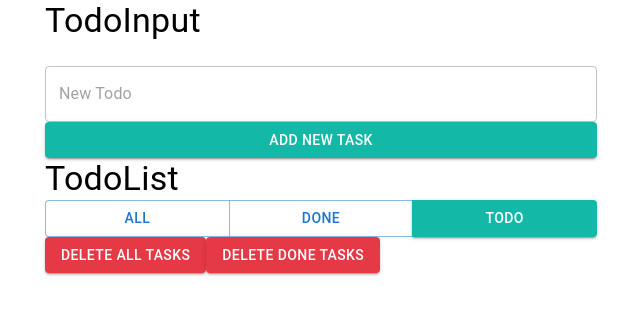
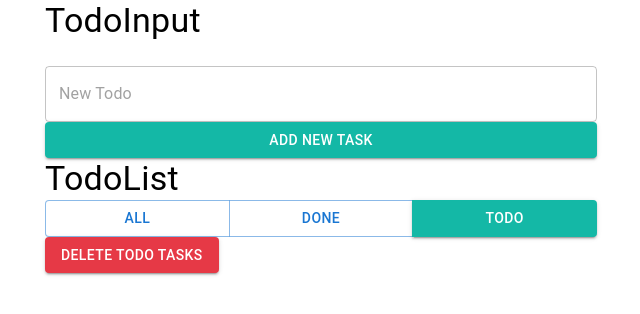
Before and after one commit to rathorehrharshgamma/TodoProject, a React (Vite) app: page / in a window 1280 px wide. Both pictures are taken after a click on the button "TODO". Shown: the top 314 px of the page, without its empty margins (319-959 px from the left). Built offline with nearby package versions, Linux system fonts and the light colour scheme; some icons are missing.

Commit message:
adding one more functioanlity which is deletetodo data when it is not completed

```diff
--- a/src/App.jsx
+++ b/src/App.jsx
@@ -56,6 +56,10 @@ function App() {
     setTodos([]);
   };
 
+  const handleDeleteTodoTasks = () =>{
+    setTodos(todos.filter(prev=> prev.completed))
+  }
+
   return (
     <Container maxWidth="sm" className="py-8">
       <TodoInput
@@ -77,6 +81,7 @@ function App() {
         onEditTodo={handleEditTodo}
         onDeleteDoneTasks={handleDeleteDoneTasks}
         onDeleteAllTasks={handleDeleteAllTasks}
+        onDeleteTodoTasks={handleDeleteTodoTasks}
       />
     </Container>
   );
--- a/src/component/TodoActions.jsx
+++ b/src/component/TodoActions.jsx
@@ -1,7 +1,7 @@
 import React from "react";
 import { Box, Button } from "@mui/material";
 
-function TodoActions({ onDeleteDoneTasks, onDeleteAllTasks, filter }) {
+function TodoActions({ onDeleteDoneTasks, onDeleteAllTasks, filter, onDeleteTodoTasks }) {
   return (
     <Box className="flex gap-2 mt-4">
       {filter == "done" && (
@@ -35,33 +35,19 @@ function TodoActions({ onDeleteDoneTasks, onDeleteAllTasks, filter }) {
       )}
 
       {filter == "todo" && (
-        <>
+
           <Button
             variant="contained"
             color="error"
-            onClick={onDeleteAllTasks}
+            onClick={onDeleteTodoTasks}
             className="flex-1"
             sx={{
               backgroundColor: "#e63946",
               "&:hover": { backgroundColor: "#d62828" },
             }}
           >
-            Delete all tasks
+            Delete Todo Tasks
           </Button>
-
-          <Button
-            variant="contained"
-            color="error"
-            onClick={onDeleteDoneTasks}
-            className="flex-1"
-            sx={{
-              backgroundColor: "#e63946",
-              "&:hover": { backgroundColor: "#d62828" },
-            }}
-          >
-            Delete done tasks
-          </Button>
-        </>
       )}
     </Box>
   );
--- a/src/component/TodoList.jsx
+++ b/src/component/TodoList.jsx
@@ -9,7 +9,8 @@ function TodoList({
   onDeleteTodo,
   onEditTodo,
   onDeleteDoneTasks,
-  onDeleteAllTasks
+  onDeleteAllTasks,
+  onDeleteTodoTasks
 }) {
   const filteredTodos = todos.filter(todo => {
     if (filter === 'done') return todo.completed;
@@ -39,6 +40,7 @@ function TodoList({
         filter={filter}
         onDeleteDoneTasks={onDeleteDoneTasks}
         onDeleteAllTasks={onDeleteAllTasks}
+        onDeleteTodoTasks={onDeleteTodoTasks}
       />
     </>
   );
```
